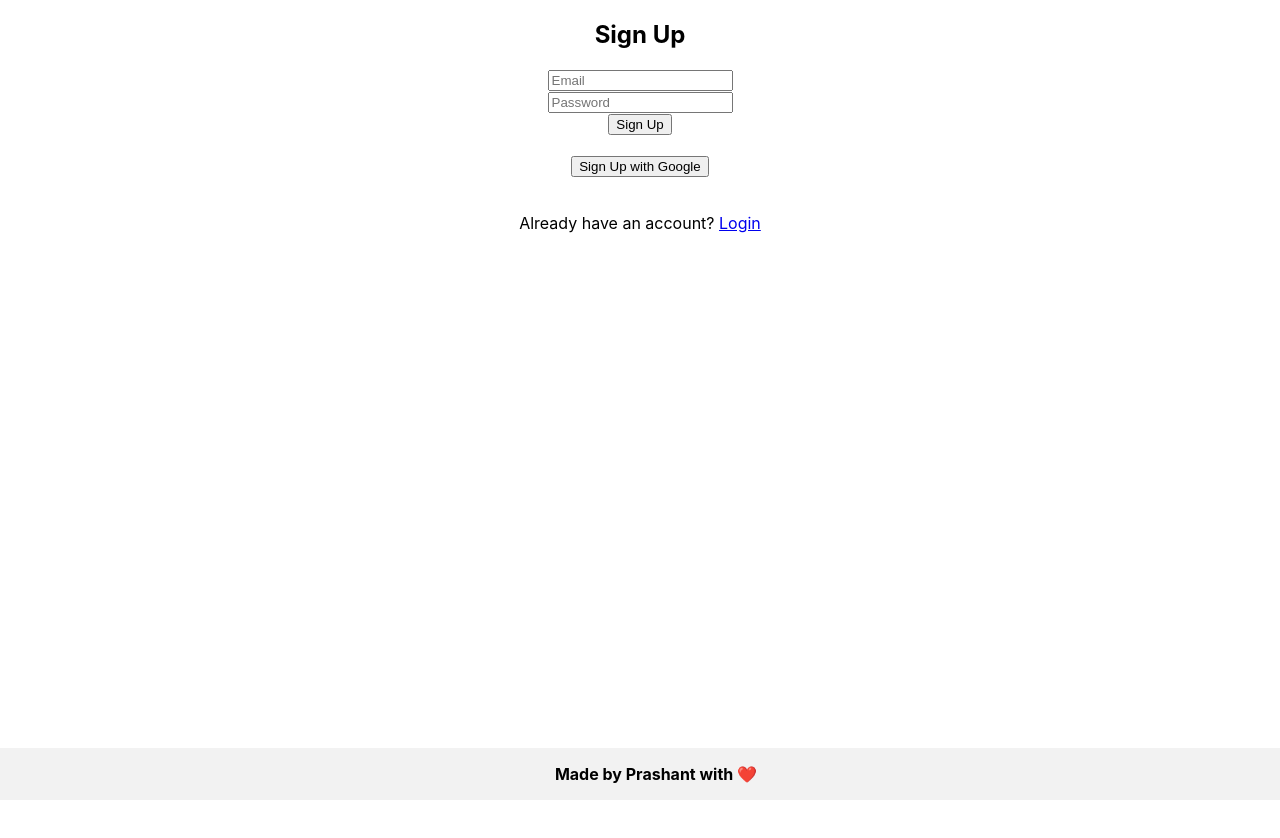
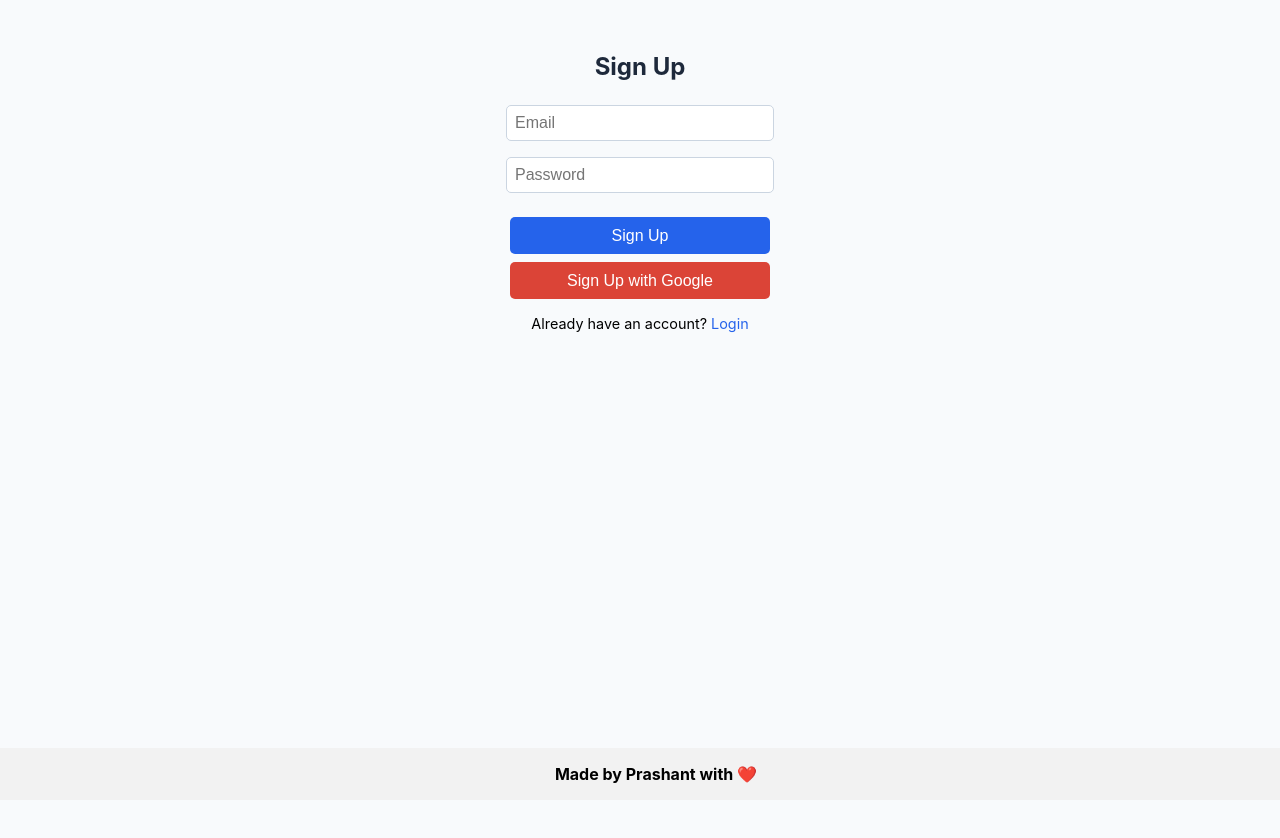
Before and after one commit to BLENDERM0NK/Pile_Capacity, a React (Create React App) app: page / in a window 1280 px wide. Shown: the top 838 px of the page. Before the commit the page ends 800 px from the top, so only its background shows below. Built offline with nearby package versions, Linux system fonts and the light colour scheme.

Commit message:
Update: improved styling across components

```diff
--- a/src/pages/Login.jsx
+++ b/src/pages/Login.jsx
@@ -1,7 +1,9 @@
+// Login.js
 import React, { useState } from 'react';
 import { signInWithEmailAndPassword, signInWithPopup } from 'firebase/auth';
 import { auth, provider } from '../firebase';
 import { useNavigate } from 'react-router-dom';
+import { Container, Title, Input, Button, Text, Link } from './Login.styles';
 
 const Login = () => {
   const [email, setEmail] = useState('');
@@ -27,14 +29,17 @@ const Login = () => {
   };
 
   return (
-    <div style={{ textAlign: 'center' }}>
-      <h2>Login</h2>
-      <input placeholder="Email" value={email} onChange={e => setEmail(e.target.value)} /><br />
-      <input type="password" placeholder="Password" value={password} onChange={e => setPassword(e.target.value)} /><br />
-      <button onClick={handleLogin}>Login</button><br /><br />
-      <button onClick={handleGoogleLogin}>Login with Google</button><br /><br />
-      <p>Don't have an account? <a href="/">Sign Up</a></p>
-    </div>
+    <Container>
+      <Title>Login</Title>
+      <Input placeholder="Email" value={email} onChange={e => setEmail(e.target.value)} />
+      <br />
+      <Input type="password" placeholder="Password" value={password} onChange={e => setPassword(e.target.value)} />
+      <br />
+      <Button onClick={handleLogin}>Login</Button>
+      <br />
+      <Button google onClick={handleGoogleLogin}>Login with Google</Button>
+      <Text>Don't have an account? <Link href="/">Sign Up</Link></Text>
+    </Container>
   );
 };
 
--- /dev/null
+++ b/src/pages/Login.styles.js
@@ -0,0 +1,59 @@
+// Login.styles.js
+import styled from 'styled-components';
+
+export const Container = styled.div`
+  text-align: center;
+  padding: 2rem;
+  background: #f8fafc;
+  min-height: 100vh;
+`;
+
+export const Title = styled.h2`
+  color: #1e293b;
+  margin-bottom: 1.5rem;
+`;
+
+export const Input = styled.input`
+  width: 250px;
+  padding: 0.5rem;
+  margin-bottom: 1rem;
+  border: 1px solid #cbd5e1;
+  border-radius: 5px;
+  font-size: 1rem;
+
+  &:focus {
+    outline: none;
+    border-color: #2563eb;
+    box-shadow: 0 0 0 2px rgba(37, 99, 235, 0.2);
+  }
+`;
+
+export const Button = styled.button`
+  width: 260px;
+  padding: 0.6rem;
+  margin-top: 0.5rem;
+  border: none;
+  border-radius: 5px;
+  font-size: 1rem;
+  cursor: pointer;
+  color: white;
+  background-color: ${({ google }) => (google ? '#db4437' : '#2563eb')};
+
+  &:hover {
+    background-color: ${({ google }) => (google ? '#c23321' : '#1e40af')};
+  }
+`;
+
+export const Text = styled.p`
+  margin-top: 1rem;
+  font-size: 0.9rem;
+`;
+
+export const Link = styled.a`
+  color: #2563eb;
+  text-decoration: none;
+
+  &:hover {
+    text-decoration: underline;
+  }
+`;
--- a/src/pages/SignUp.jsx
+++ b/src/pages/SignUp.jsx
@@ -1,8 +1,10 @@
+// SignUp.js
 import React, { useState } from 'react';
 import { createUserWithEmailAndPassword, signInWithPopup } from 'firebase/auth';
 import { setDoc, doc } from 'firebase/firestore';
 import { auth, provider, db } from '../firebase';
 import { useNavigate } from 'react-router-dom';
+import { Container, Title, Input, Button, Text, Link } from './SignUp.styles';
 
 const SignUp = () => {
   const [email, setEmail] = useState('');
@@ -42,14 +44,17 @@ const SignUp = () => {
   };
 
   return (
-    <div style={{ textAlign: 'center' }}>
-      <h2>Sign Up</h2>
-      <input placeholder="Email" value={email} onChange={e => setEmail(e.target.value)} /><br />
-      <input type="password" placeholder="Password" value={password} onChange={e => setPassword(e.target.value)} /><br />
-      <button onClick={handleSignUp}>Sign Up</button><br /><br />
-      <button onClick={handleGoogleSignUp}>Sign Up with Google</button><br /><br />
-      <p>Already have an account? <a href="/login">Login</a></p>
-    </div>
+    <Container>
+      <Title>Sign Up</Title>
+      <Input placeholder="Email" value={email} onChange={e => setEmail(e.target.value)} />
+      <br />
+      <Input type="password" placeholder="Password" value={password} onChange={e => setPassword(e.target.value)} />
+      <br />
+      <Button onClick={handleSignUp}>Sign Up</Button>
+      <br />
+      <Button google onClick={handleGoogleSignUp}>Sign Up with Google</Button>
+      <Text>Already have an account? <Link href="/login">Login</Link></Text>
+    </Container>
   );
 };
 
--- /dev/null
+++ b/src/pages/SignUp.styles.js
@@ -0,0 +1,59 @@
+// SignUp.styles.js
+import styled from 'styled-components';
+
+export const Container = styled.div`
+  text-align: center;
+  padding: 2rem;
+  background: #f8fafc;
+  min-height: 100vh;
+`;
+
+export const Title = styled.h2`
+  color: #1e293b;
+  margin-bottom: 1.5rem;
+`;
+
+export const Input = styled.input`
+  width: 250px;
+  padding: 0.5rem;
+  margin-bottom: 1rem;
+  border: 1px solid #cbd5e1;
+  border-radius: 5px;
+  font-size: 1rem;
+
+  &:focus {
+    outline: none;
+    border-color: #2563eb;
+    box-shadow: 0 0 0 2px rgba(37, 99, 235, 0.2);
+  }
+`;
+
+export const Button = styled.button`
+  width: 260px;
+  padding: 0.6rem;
+  margin-top: 0.5rem;
+  border: none;
+  border-radius: 5px;
+  font-size: 1rem;
+  cursor: pointer;
+  color: white;
+  background-color: ${({ google }) => (google ? '#db4437' : '#2563eb')};
+
+  &:hover {
+    background-color: ${({ google }) => (google ? '#c23321' : '#1e40af')};
+  }
+`;
+
+export const Text = styled.p`
+  margin-top: 1rem;
+  font-size: 0.9rem;
+`;
+
+export const Link = styled.a`
+  color: #2563eb;
+  text-decoration: none;
+
+  &:hover {
+    text-decoration: underline;
+  }
+`;
```
